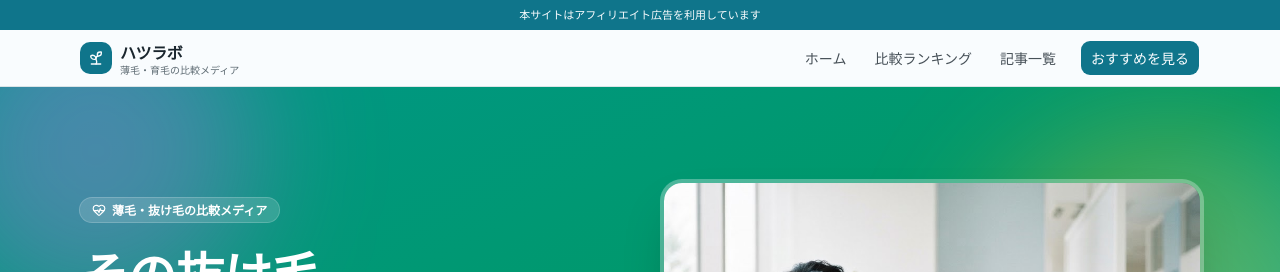
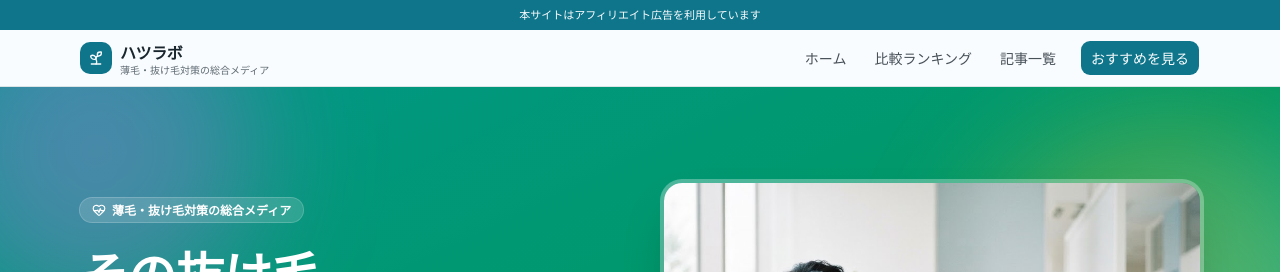
Before and after one commit to youtubetk97-rgb/kami-lab, a Next.js app: page / in a window 1280 px wide. Shown: the top 272 px of the page. Built offline with nearby package versions, Linux system fonts and the light colour scheme.

Commit message:
Update site tagline to 総合メディア across header, hero, footer, and page title

```diff
--- a/app/layout.tsx
+++ b/app/layout.tsx
@@ -20,7 +20,7 @@ const zenKaku = Zen_Kaku_Gothic_New({
 
 export const metadata: Metadata = {
   title: {
-    default: 'ハツラボ | 薄毛・育毛対策の比較メディア',
+    default: 'ハツラボ | 薄毛・抜け毛対策の総合メディア',
     template: '%s | ハツラボ',
   },
   description:
--- a/app/page.tsx
+++ b/app/page.tsx
@@ -103,7 +103,7 @@ export default function HomePage() {
           <div className="flex flex-1 flex-col gap-5">
             <p className="flex w-fit items-center gap-1.5 rounded-4xl bg-white/15 px-3 py-1 text-xs font-semibold text-white ring-1 ring-white/30 backdrop-blur-sm">
               <HeartPulse className="size-3.5" aria-hidden="true" />
-              薄毛・抜け毛の比較メディア
+              薄毛・抜け毛対策の総合メディア
             </p>
             <h1 className="font-heading text-3xl leading-tight font-bold text-balance text-white sm:text-4xl lg:text-5xl">
               その抜け毛、
--- a/components/site-footer.tsx
+++ b/components/site-footer.tsx
@@ -15,7 +15,7 @@ export function SiteFooter() {
               <span className="font-heading text-base font-bold">ハツラボ</span>
             </Link>
             <p className="text-sm leading-relaxed text-muted-foreground">
-              薄毛・抜け毛の悩みに向き合う人のための比較メディアです。公開されている情報をもとに、判断の材料になる形で整理してお届けしています。
+              薄毛・抜け毛の悩みに向き合う人のための総合メディアです。公開されている情報をもとに、判断の材料になる形で整理してお届けしています。
             </p>
           </div>
 
--- a/components/site-header.tsx
+++ b/components/site-header.tsx
@@ -31,7 +31,7 @@ export function SiteHeader() {
           </span>
           <span className="flex flex-col leading-tight">
             <span className="font-heading text-base font-bold tracking-tight">ハツラボ</span>
-            <span className="text-[10px] text-muted-foreground">薄毛・育毛の比較メディア</span>
+            <span className="text-[10px] text-muted-foreground">薄毛・抜け毛対策の総合メディア</span>
           </span>
         </Link>
 
```
